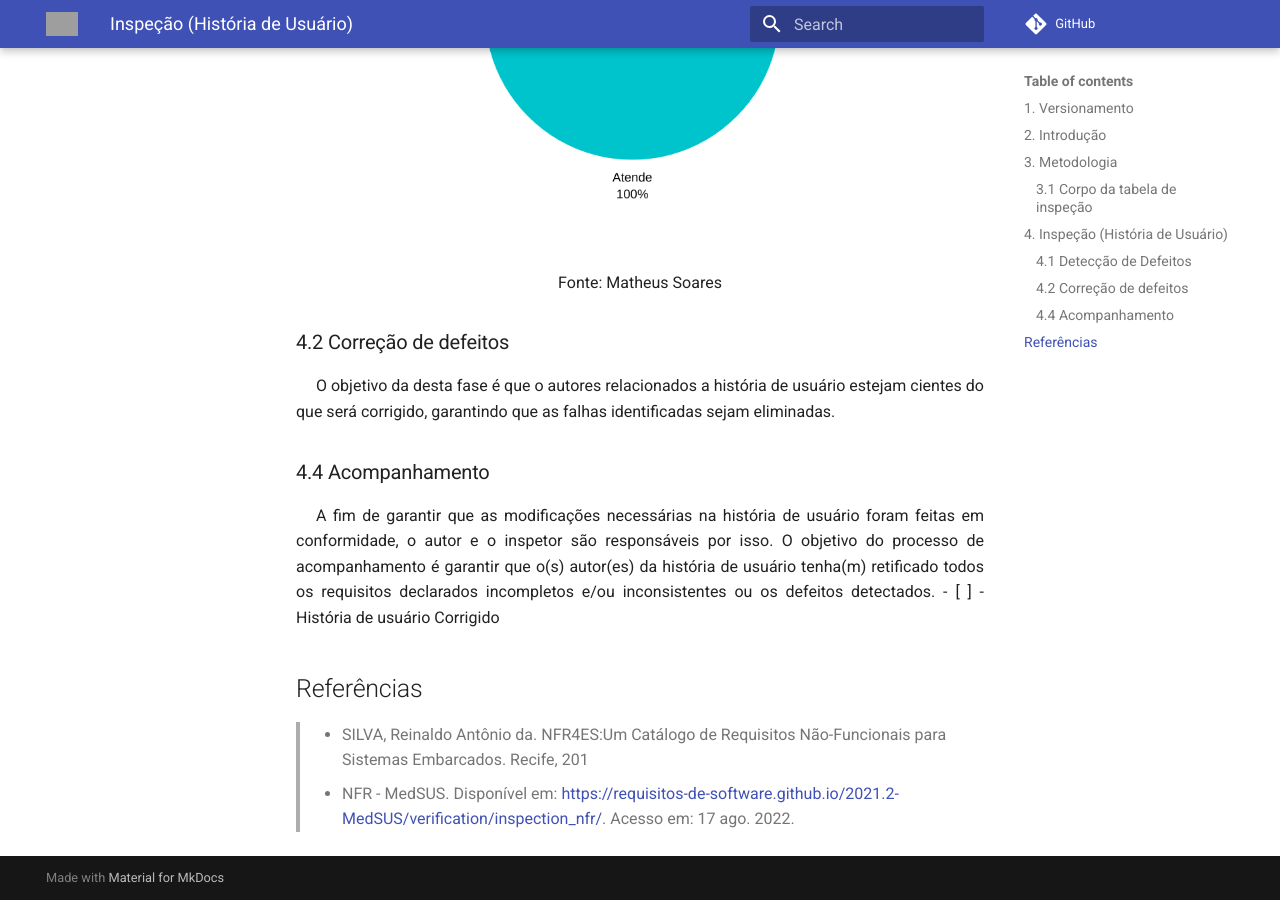
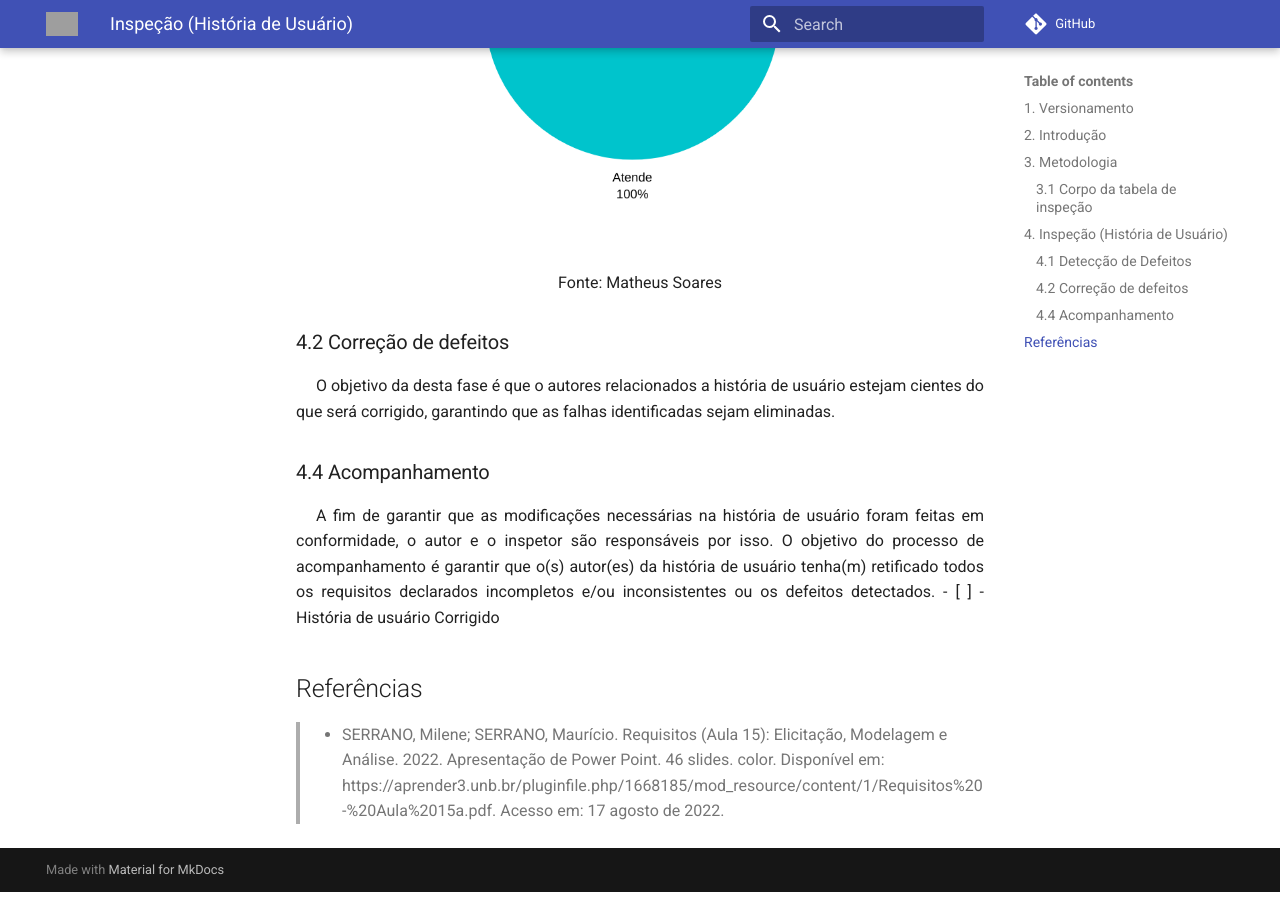
Before and after one commit to Requisitos-de-Software/2022.1-TikTok, an MkDocs documentation site: the page built from docs/Analise/Verificacao/VerificacaoHistoriaDeUsuario.md, in a window 1280 px wide and 900 px high, scrolled down 2526 px. Built offline with MkDocs 1.6.1 and Material for MkDocs 9.7.7, drawn with Linux system fonts in a browser that asks for light colours; comment, search, counter and statistics services are not loaded; grey boxes are pictures that could not be loaded.

Commit message:
#54 Correção do documento

```diff
--- a/docs/Analise/Verificacao/VerificacaoHistoriaDeUsuario.md
+++ b/docs/Analise/Verificacao/VerificacaoHistoriaDeUsuario.md
@@ -85,5 +85,4 @@ A fim de garantir que as modificações necessárias na história de usuário fo
 </p>
 
 ##  Referências
-> - SILVA, Reinaldo Antônio da. NFR4ES:Um Catálogo de Requisitos Não-Funcionais para Sistemas Embarcados. Recife, 201
-> - NFR - MedSUS. Disponível em: <https://requisitos-de-software.github.io/2021.2-MedSUS/verification/inspection_nfr/>. Acesso em: 17 ago. 2022.
+> - SERRANO, Milene; SERRANO, Maurício. Requisitos (Aula 15): Elicitação, Modelagem e Análise. 2022. Apresentação de Power Point. 46 slides. color. Disponível em: https://aprender3.unb.br/pluginfile.php/1668185/mod_resource/content/1/Requisitos%20-%20Aula%2015a.pdf. Acesso em: 17 agosto de 2022.
```
